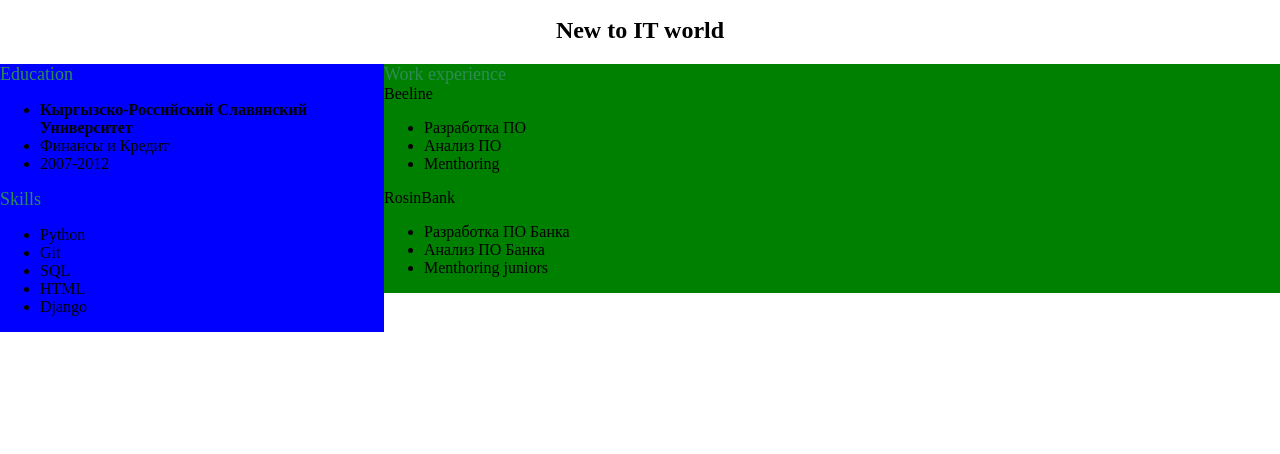
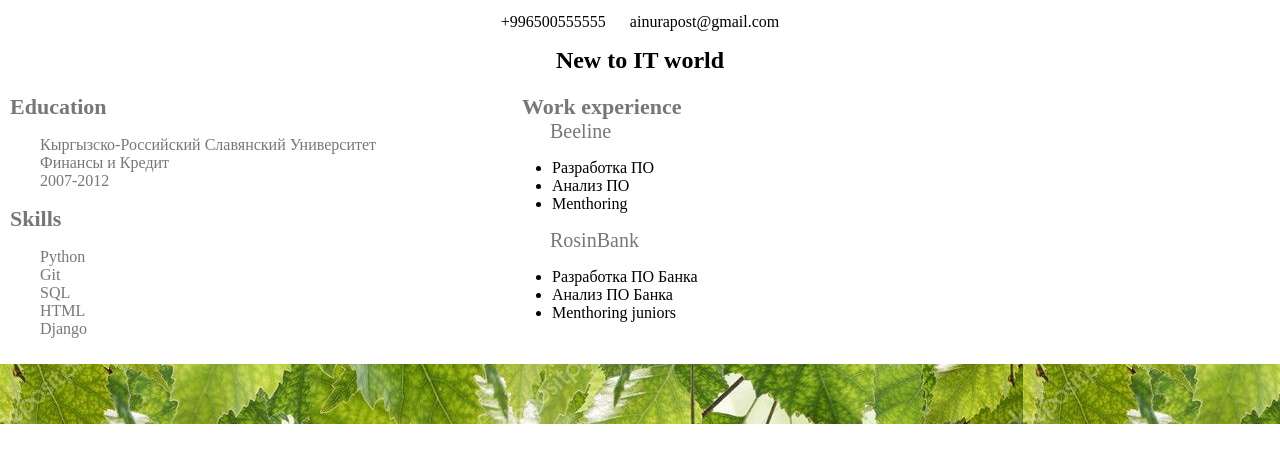
Before and after one commit to ainurapost/ainurapost.github.io, a plain HTML site: page index.html in a window 1280 px wide. Shown: the part 365-819 px from the top of the page. Drawn offline with Linux system fonts and the light colour scheme.

Commit message:
Add files via upload

```diff
--- a/style.css
+++ b/style.css
@@ -8,20 +8,34 @@ padding:0;
 
 .row{
     text-align: center;
+    margin-top: -20px;
+    padding: 0px;
+}
+.row2::after {
+    /* display: block; */
+    /* content: ""; */
+    /* clear: both; */
+    padding: 10px solid
+    border: 2px solid
+
+}
+.name{
+    color: rgb(75, 77, 75);
 
 }
 .sidebar{
-    background-color: blue;
+    /* background-color: rgb(78, 139, 121); */
     float: left;
-    width: 30%;
+    width: 40%;
 }
 .content{
-    background-color: green;
+    /* background-color: rgb(61, 85, 61); */
     float: left;
-    width: 70%;
+    width: 60%;
+    margin-bottom: -20px;
 }
 
-.use-info{
+.user-info{
     padding: 35px 0 15px 0;
     text-align: center;
     background-image: url('../abstract-background.jpg');
@@ -62,16 +76,41 @@ padding:0;
 }
 
 
+.title{
+    font-size: 22px;
+    /* margin-top: 0mm; */
+    font-weight: 600;
+    color: #777;
+    padding-left: 10px;
+}
 
-.title{
-    font-size: 18px;
-    color: seagreen;
-    font-weight: #777;
+.title2{
+    padding-left: 38px;
+    font-size: 20px;
+    text-align: 100px;
+    font-weight: 500;
+    color: #777;
 }
 .title li{
+    border: 2px solid
+    margin-top: 0mm;
+    padding-top: 0px;
+    /* vertical-align: 1%; */
+    /* margin-bottom: -40px; */
     list-style-type: none;
 }
+.education li, .exp li{
+    list-style-type: none;
+    color: #777;
+}
+/* .education li:first-child{
+    font-weight: 600;
+} */
 
-.education li:first-child{
-    font-weight: 600;
-}
+.bottom_line{
+    margin-top: 290px;
+    margin-bottom: 30px;
+    padding: 30px;
+    text-align: center;
+    background-image: url('../abstract-background.jpg');
+    border: 6px ;
```
